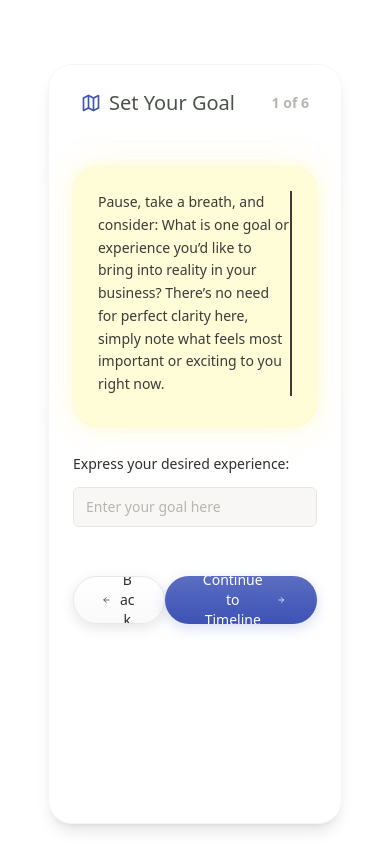
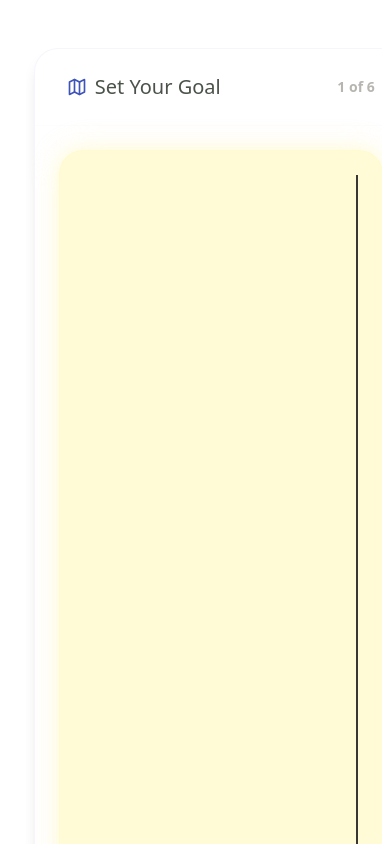
Before and after one commit to peatf/gps-live, a Next.js app: page / in a window 390 px wide. Shown: the top 844 px of the page. Built offline with nearby package versions, Linux system fonts and the light colour scheme.

Commit message:
Update globals.css

```diff
--- a/src/styles/globals.css
+++ b/src/styles/globals.css
@@ -217,3 +217,73 @@ button {
   backdrop-filter: blur(8px);
   -webkit-backdrop-filter: blur(8px);
 }
+/* Add to your globals.css */
+
+/* Typewriter animation refinements */
+.glowing-screen .typewriter-text {
+  display: block;
+  width: 0;
+  overflow: hidden;
+  position: relative;
+  animation: none; /* We'll add this dynamically */
+  white-space: pre-wrap;
+}
+
+.glowing-screen .typewriter-text.typing {
+  animation: typewriter 2s steps(40, end) forwards;
+}
+
+.glowing-screen .typewriter-text.typing::after {
+  content: '|';
+  position: absolute;
+  right: -1px;
+  width: 2px;
+  height: 100%;
+  background: var(--text-color);
+  animation: blink 0.75s infinite;
+}
+
+/* Ensure card takes up more viewport space */
+.app-container {
+  width: 100vw;
+  min-height: 100vh;
+  padding: 0.5rem;
+}
+
+.card-container {
+  width: 100%;
+  max-width: 1200px; /* Adjust based on your needs */
+  margin: 0 auto;
+  height: calc(100vh - 1rem);
+}
+
+/* Mobile button optimizations */
+@media (max-width: 640px) {
+  button {
+    min-height: 44px;
+    padding: 0.5rem 1rem;
+    font-size: 14px;
+    line-height: 1.2;
+  }
+
+  button span {
+    display: inline-block;
+    white-space: nowrap;
+  }
+
+  .sensation-button {
+    justify-content: flex-start;
+    text-align: left;
+    width: 100%;
+  }
+
+  .sensation-button .plus-icon {
+    margin-right: 0.5rem;
+    flex-shrink: 0;
+  }
+
+  .sensation-text {
+    flex: 1;
+    text-align: left;
+  }
+}
```
